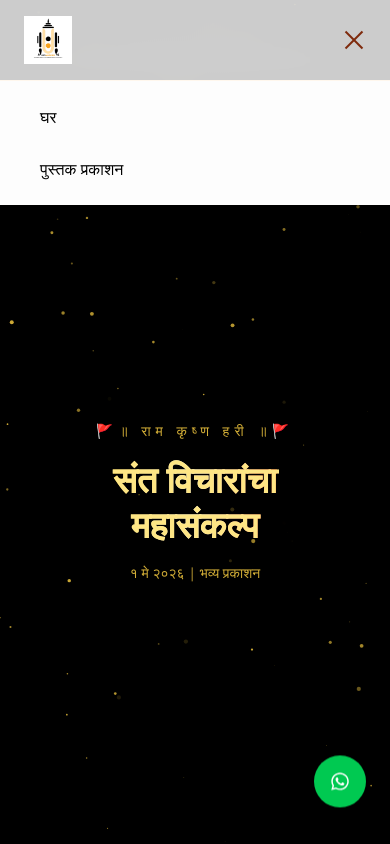
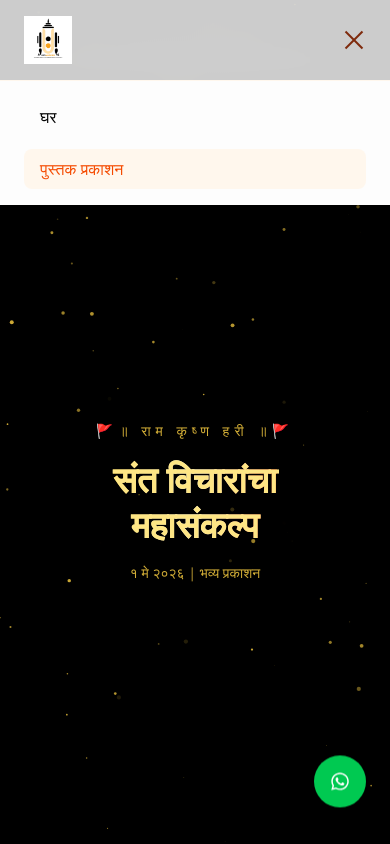
Before and after one commit to SarangGunjawate/uso-warkari-frontend, a React (Vite) app: page /pustak-prakashan in a window 390 px wide. Both pictures are taken after a click on the button 354 px from the left and 40 px from the top of the page. Shown: the top 844 px of the page. Built offline with nearby package versions, Linux system fonts and the light colour scheme; a web font is replaced by a local one.

Commit message:
fixed issye

```diff
--- a/src/Components/Footer/Footer.tsx
+++ b/src/Components/Footer/Footer.tsx
@@ -10,7 +10,7 @@ function Footer() {
 
     const message = `नमस्कार,
 मला "माऊलींच्या गोष्टी" हे पुस्तक प्री-बुक करायचे आहे.
-कृपया किंमत (₹200 ऑफर), पेमेंट पद्धत आणि डिलिव्हरी माहिती शेअर करा.
+कृपया किंमत, पेमेंट पद्धत आणि डिलिव्हरी माहिती शेअर करा.
 धन्यवाद!`;
 
     const whatsappUrl = `https://wa.me/${phone}?text=${encodeURIComponent(message)}`;
--- a/src/Components/GranthVed/GranthVed.tsx
+++ b/src/Components/GranthVed/GranthVed.tsx
@@ -107,7 +107,7 @@ const GranthVed = () => {
 
     const message = `नमस्कार,
 मला "माऊलींच्या गोष्टी" हे पुस्तक प्री-बुक करायचे आहे.
-कृपया किंमत (₹200 ऑफर), पेमेंट पद्धत आणि डिलिव्हरी माहिती शेअर करा.
+कृपया किंमत, पेमेंट पद्धत आणि डिलिव्हरी माहिती शेअर करा.
 धन्यवाद!`;
 
     const whatsappUrl = `https://wa.me/${phone}?text=${encodeURIComponent(message)}`;
--- a/src/Components/Navbar/Navbar.tsx
+++ b/src/Components/Navbar/Navbar.tsx
@@ -73,7 +73,7 @@ export default function Navbar() {
                     </NavLink>
 
                     <NavLink
-                        to="/granthved"
+                        to="/pustak-prakashan"
                         onClick={() => setIsOpen(false)}
                         className={({ isActive }) =>
                             `block px-4 py-2 rounded-lg transition-all duration-300 font-medium ${isActive
```
